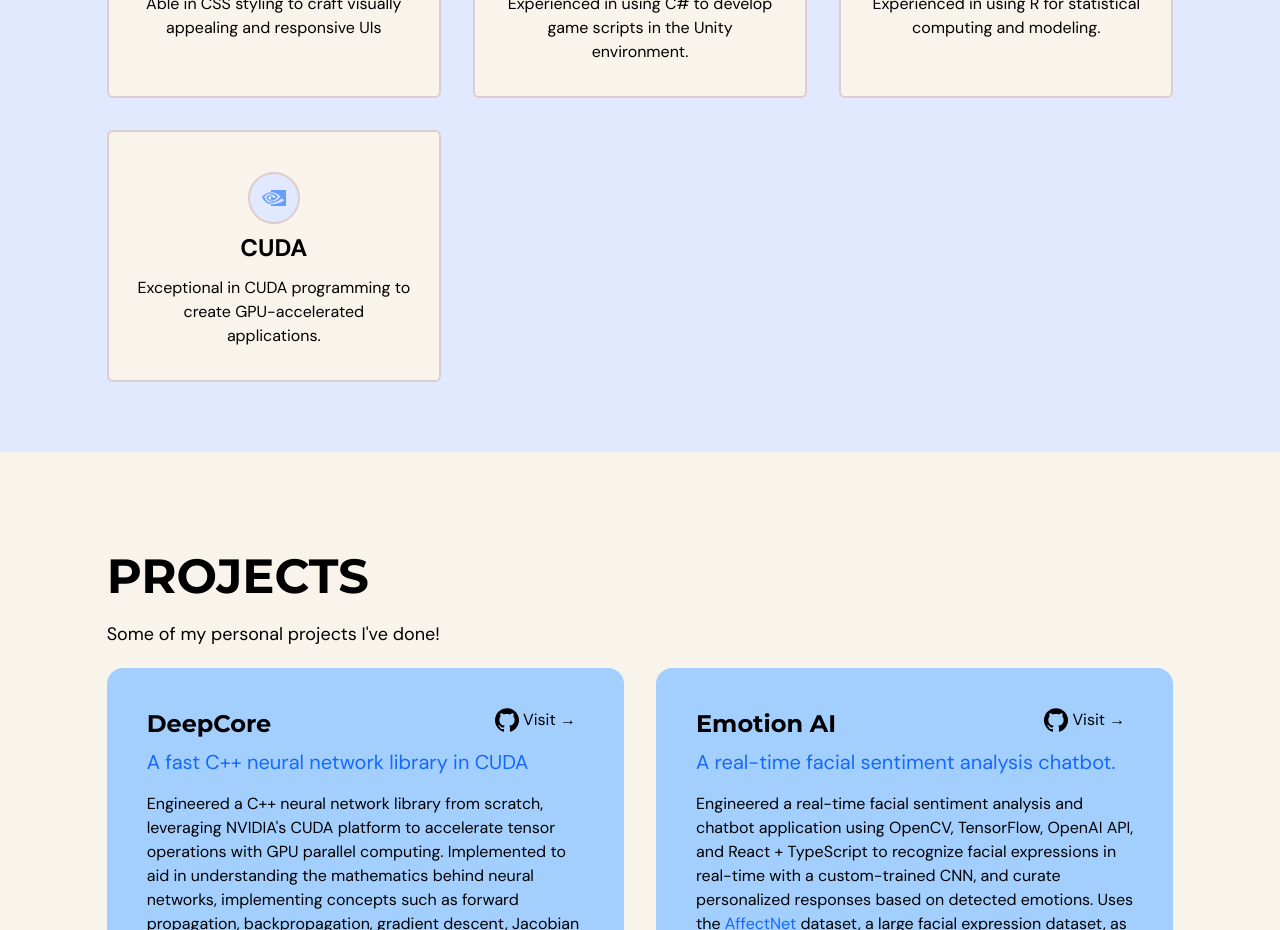
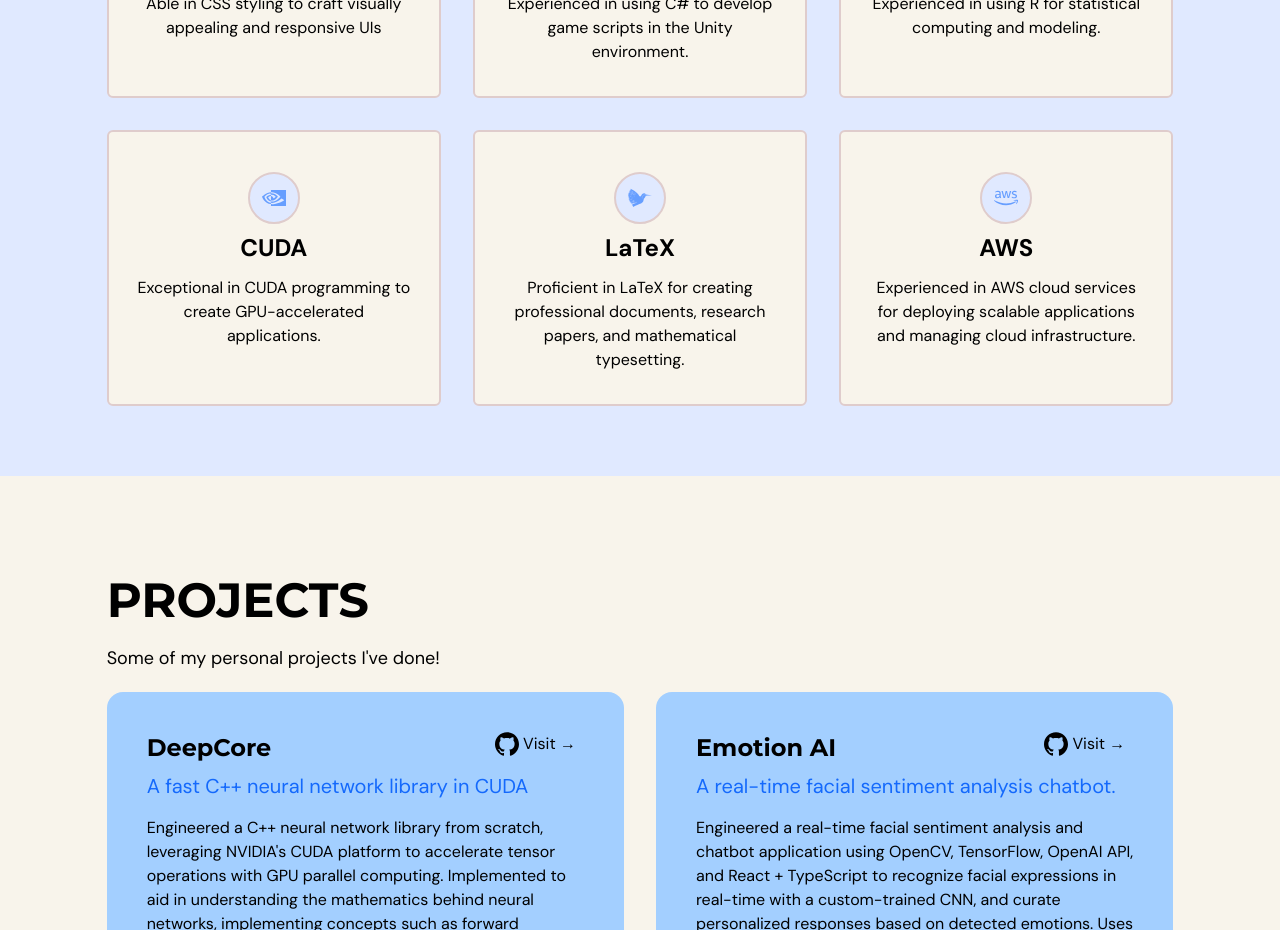
Before and after one commit to Mimsqueeze/Personal-Website, a React (Vite) app: page / in a window 1280 px wide. Shown: the part 2080-3010 px from the top of the page. Built offline with nearby package versions, Linux system fonts and the light colour scheme.

Commit message:
added latex and aws

```diff
--- a/src/scenes/skills/index.tsx
+++ b/src/scenes/skills/index.tsx
@@ -13,6 +13,8 @@ import {
   SiRust,
   SiR,
   SiNvidia,
+  SiLatex,
+  SiAmazonaws,
 } from "react-icons/si";
 
 import { BiLogoJava } from "react-icons/bi";
@@ -99,6 +101,18 @@ const skills: Array<SkillType> = [
     description:
     "Exceptional in CUDA programming to create GPU-accelerated applications.",
   },
+  {
+    icon: <SiLatex className={iconStyle} />,
+    title: "LaTeX",
+    description:
+    "Proficient in LaTeX for creating professional documents, research papers, and mathematical typesetting.",
+  },
+  {
+    icon: <SiAmazonaws className={iconStyle} />,
+    title: "AWS",
+    description:
+    "Experienced in AWS cloud services for deploying scalable applications and managing cloud infrastructure.",
+  },
 ];
 
 type Props = {
```
